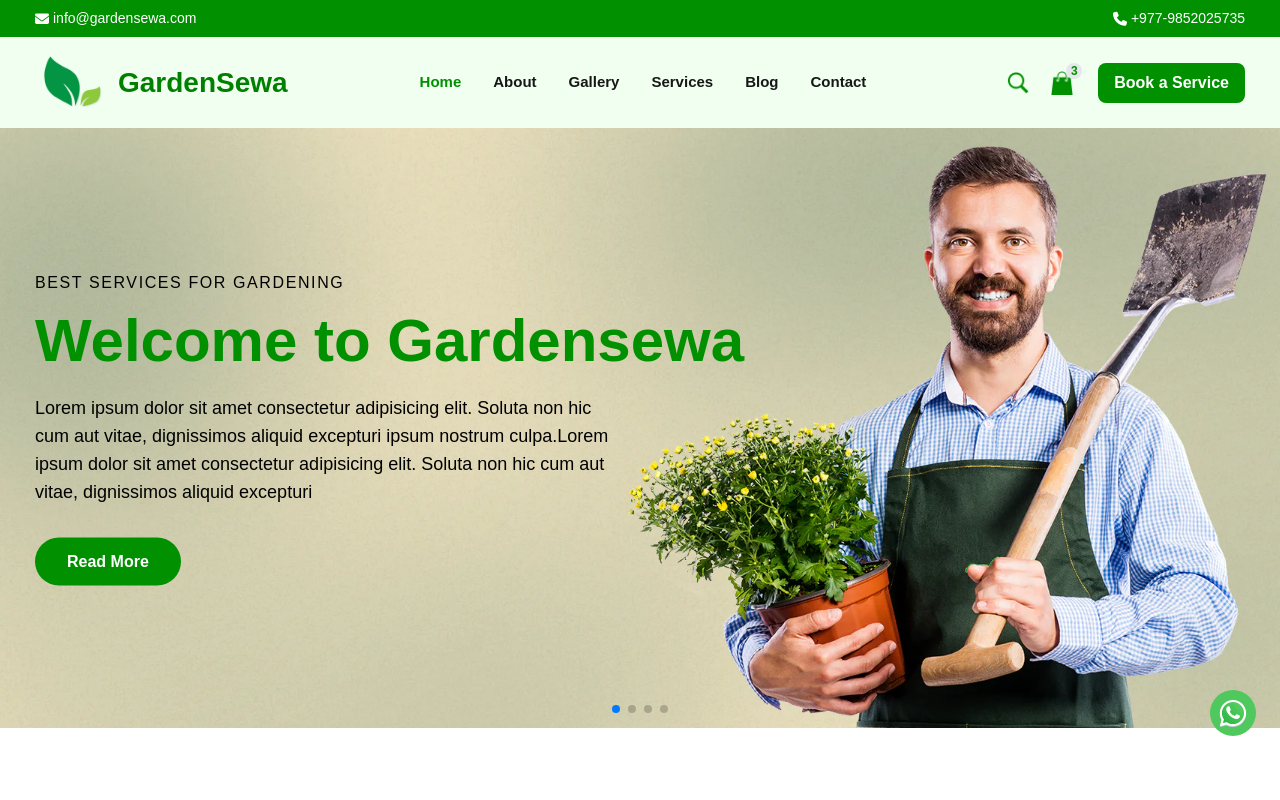
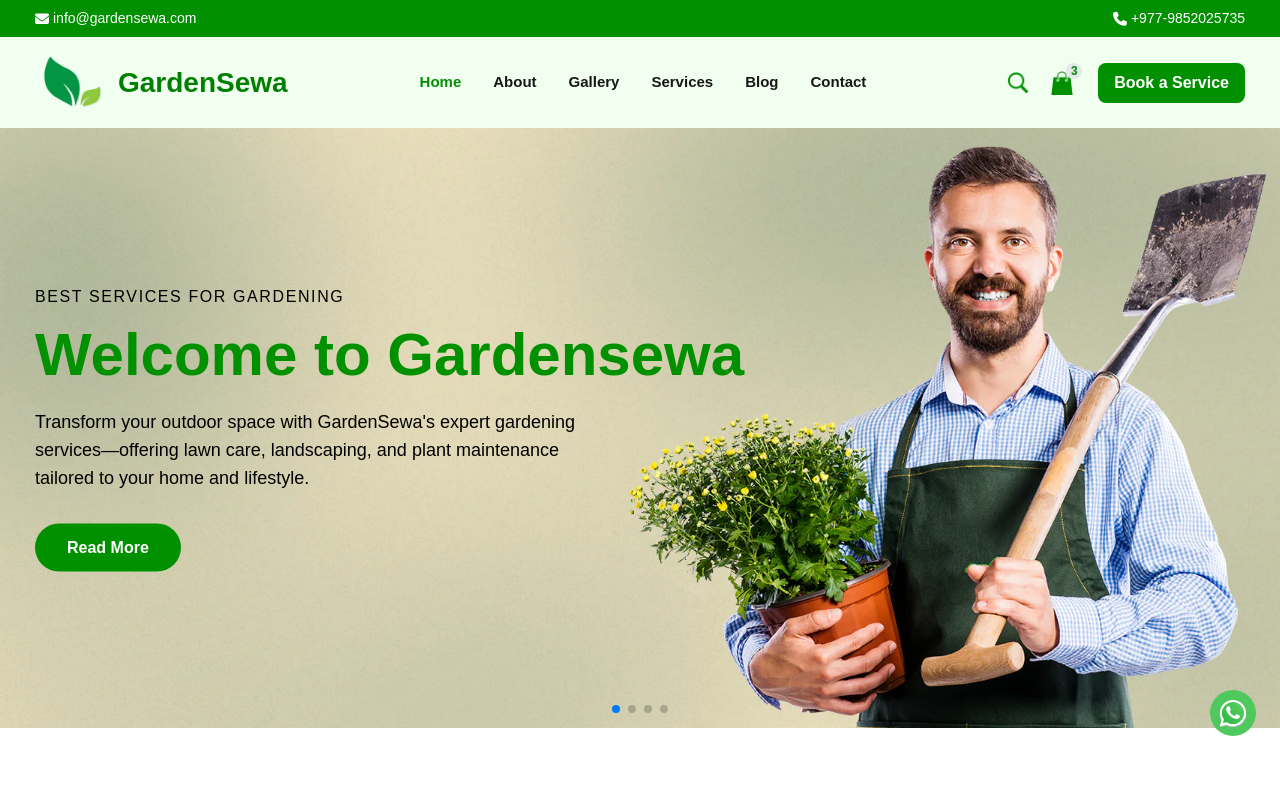
Before and after one commit to pracasupreti/gardensewa.com, a Next.js app: page / in a window 1280 px wide. Shown: the top 800 px of the page. Built offline with nearby package versions, Linux system fonts and the light colour scheme.

Commit message:
Updated Hero-banner Content.

```diff
--- a/components/Homepage.tsx
+++ b/components/Homepage.tsx
@@ -17,7 +17,7 @@ const heroimage = [
     title: "BEST SERVICES FOR GARDENING",
     title2: "Welcome to Gardensewa",
     subtitle:
-      "Lorem ipsum dolor sit amet consectetur adipisicing elit. Soluta non hic cum aut vitae, dignissimos aliquid excepturi ipsum nostrum culpa.Lorem ipsum dolor sit amet consectetur adipisicing elit. Soluta non hic cum aut vitae, dignissimos aliquid excepturi",
+      "Transform your outdoor space with GardenSewa's expert gardening services—offering lawn care, landscaping, and plant maintenance tailored to your home and lifestyle.",
   },
   {
     id: 2,
@@ -26,7 +26,7 @@ const heroimage = [
     title: "BEST SERVICES FOR GARDENING",
     title2: "Welcome to Gardensewa",
     subtitle:
-      "Lorem ipsum dolor sit amet consectetur adipisicing elit. Soluta non hic cum aut vitae, dignissimos aliquid excepturi ipsum nostrum culpa.Lorem ipsum dolor sit amet consectetur adipisicing elit. Soluta non hic cum aut vitae, dignissimos aliquid excepturi",
+      "Transform your outdoor space with GardenSewa's expert gardening services—offering lawn care, landscaping, and plant maintenance tailored to your home and lifestyle.",
   },
   {
     id: 3,
@@ -35,7 +35,7 @@ const heroimage = [
     title: "BEST SERVICES FOR GARDENING",
     title2: "Welcome to Gardensewa",
     subtitle:
-      "Lorem ipsum dolor sit amet consectetur adipisicing elit. Soluta non hic cum aut vitae, dignissimos aliquid excepturi ipsum nostrum culpa.Lorem ipsum dolor sit amet consectetur adipisicing elit. Soluta non hic cum aut vitae, dignissimos aliquid excepturi",
+      "Transform your outdoor space with GardenSewa's expert gardening services—offering lawn care, landscaping, and plant maintenance tailored to your home and lifestyle.",
   },
   {
     id: 4,
@@ -43,7 +43,7 @@ const heroimage = [
     alt: "sliderimg4",
     title: "BEST SERVICES FOR GARDENING",
     title2: "Welcome to Gardensewa",
-    subtitle: "Agriculture Consulting in Nepal.",
+    subtitle: "Transform your outdoor space with GardenSewa's expert gardening services—offering lawn care, landscaping, and plant maintenance tailored to your home and lifestyle.",
   },
 ];
 const services = [
```
